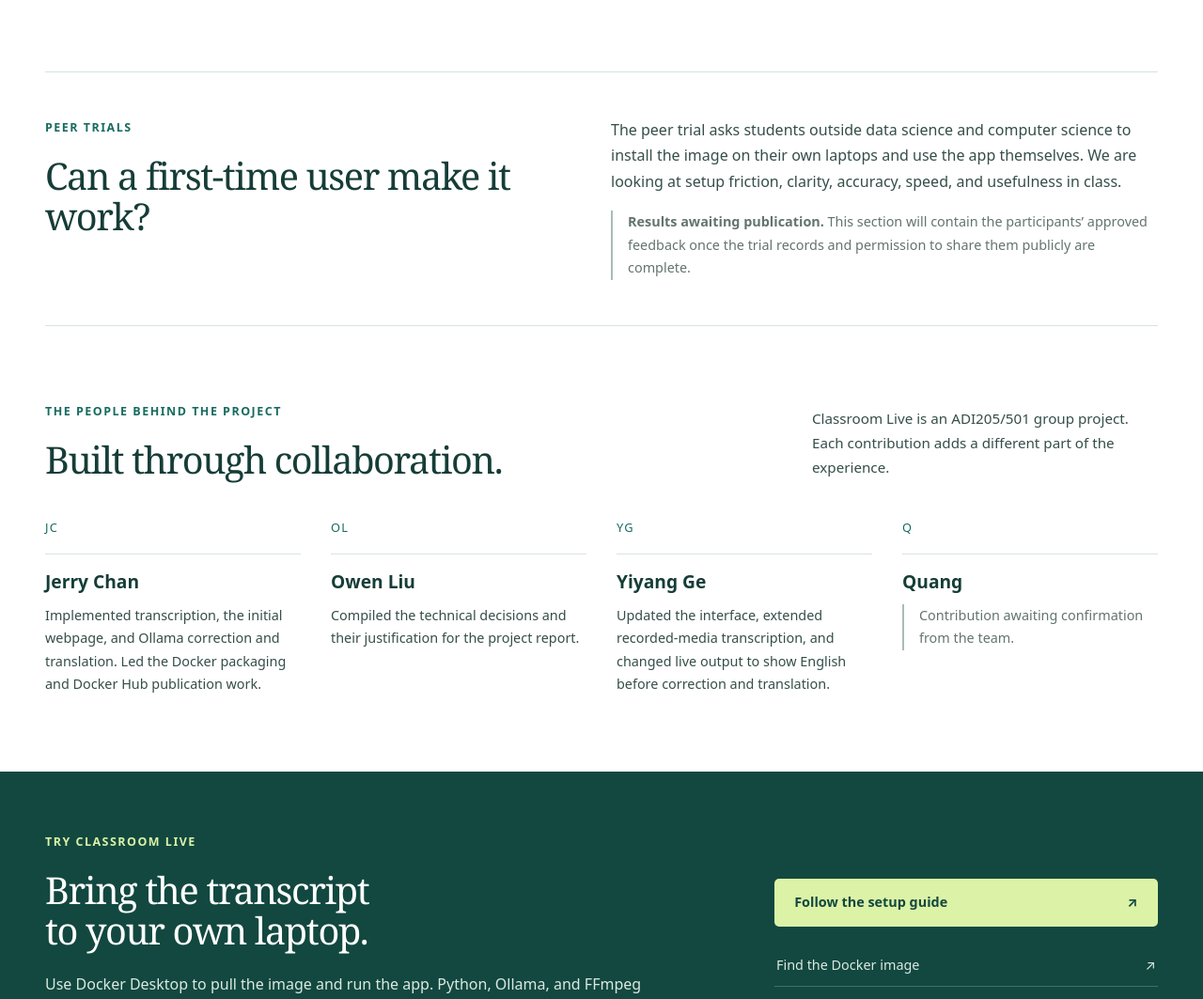
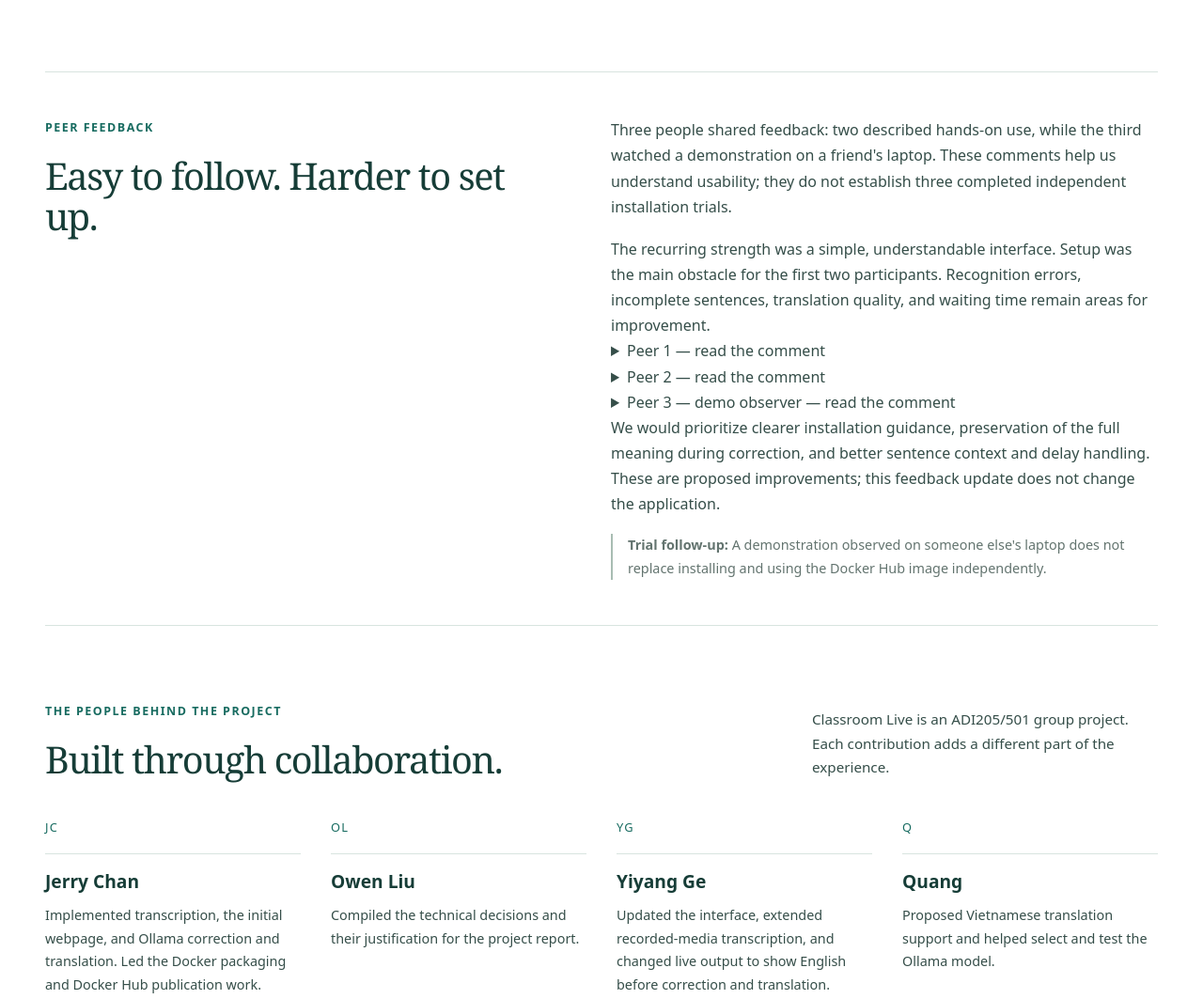
Before and after one commit to jerrychan54321-coder/live-transcription-group-project, a plain HTML site: page docs/index.html in a window 1280 px wide. Shown: the part 4920-5983 px from the top of the page at 94% size. Drawn offline with Linux system fonts and the light colour scheme.

Commit message:
Document anonymous peer feedback and team contributions

```diff
--- a/docs/index.html
+++ b/docs/index.html
@@ -90,10 +90,18 @@
       <div class="limitations"><h3>What we would improve next</h3><p>Preserve context across sentence boundaries, reduce translation delays, and evaluate accuracy in realistic classroom noise. Generated corrections can change meaning, so the interface retains the original transcription for comparison.</p><a class="text-link" href="https://github.com/jerrychan54321-coder/live-transcription-group-project/blob/main/docs/docker-validation.md">Read the validation notes <span aria-hidden="true">↗</span></a></div>
     </section>
 
-    <!-- EDITORIAL: Replace this status with consented findings from all three peer trials. Do not invent quotes. -->
+    <!-- Participant consent confirmed by Jerry on September 27, 2026. -->
     <section class="peer-section page-width" id="peer-feedback" aria-labelledby="peer-title">
-      <div><p class="eyebrow">Peer trials</p><h2 id="peer-title">Can a first-time user make it work?</h2></div>
-      <div class="prose"><p>The peer trial asks students outside data science and computer science to install the image on their own laptops and use the app themselves. We are looking at setup friction, clarity, accuracy, speed, and usefulness in class.</p><p class="pending-note"><strong>Results awaiting publication.</strong> This section will contain the participants’ approved feedback once the trial records and permission to share them publicly are complete.</p></div>
+      <div><p class="eyebrow">Peer feedback</p><h2 id="peer-title">Easy to follow. Harder to set up.</h2></div>
+      <div class="prose">
+        <p>Three people shared feedback: two described hands-on use, while the third watched a demonstration on a friend's laptop. These comments help us understand usability; they do not establish three completed independent installation trials.</p>
+        <p>The recurring strength was a simple, understandable interface. Setup was the main obstacle for the first two participants. Recognition errors, incomplete sentences, translation quality, and waiting time remain areas for improvement.</p>
+        <details><summary>Peer 1 — read the comment</summary><blockquote><p>I tested this app on my laptop. At first, the setup was difficult for me because I do not know how to use Docker, so I needed help to start the app. After the app was running, the interface was easy to understand. I could choose the microphone and see the English transcription and Chinese translation at the same time.</p><p>The transcription was useful because it helped me follow the English speaker better. However, it was not always perfect. Some words were recognized incorrectly and sometimes the sentence was cut off. The Chinese translation was mostly understandable, but sometimes it sounded unnatural or too simple. The speed was okay, but there was a small delay of a few seconds.</p><p>I think this app is helpful for ESL learners. I would use it in a real class, but I think the setup should be easier for people who are not computer science students.</p></blockquote></details>
+        <details><summary>Peer 2 — read the comment</summary><blockquote><p>I&#x27;m a music student, so I don&#x27;t have much experience with software like Docker. The setup was the hardest part, and I needed some help. Once it was running, though, everything was pretty simple. The app was easy to understand, and I could follow the live transcription without any trouble. It wasn&#x27;t perfect, but it worked well most of the time. I think it would be useful for lectures or presentations.</p></blockquote></details>
+        <details><summary>Peer 3 — demo observer — read the comment</summary><blockquote><p>My friend showed me this app on his laptop, so I didn&#x27;t have to install it myself. The idea is interesting, but I noticed quite a few issues while watching the demo. The transcription was sometimes delayed, and a few words were recognized incorrectly. The translation also wasn&#x27;t always accurate, especially with longer sentences. I think the interface is simple and easy to understand, but the app still needs some improvements before I would use it regularly. Overall, it has potential, but I think it needs to be more stable and accurate.</p></blockquote></details>
+        <p>We would prioritize clearer installation guidance, preservation of the full meaning during correction, and better sentence context and delay handling. These are proposed improvements; this feedback update does not change the application.</p>
+        <p class="pending-note"><strong>Trial follow-up:</strong> A demonstration observed on someone else's laptop does not replace installing and using the Docker Hub image independently.</p>
+      </div>
     </section>
 
     <section class="article-section page-width" id="team" aria-labelledby="team-title">
@@ -102,8 +110,7 @@
         <article><span class="team-initials" aria-hidden="true">JC</span><h3>Jerry Chan</h3><p>Implemented transcription, the initial webpage, and Ollama correction and translation. Led the Docker packaging and Docker Hub publication work.</p></article>
         <article><span class="team-initials" aria-hidden="true">OL</span><h3>Owen Liu</h3><p>Compiled the technical decisions and their justification for the project report.</p></article>
         <article><span class="team-initials" aria-hidden="true">YG</span><h3>Yiyang Ge</h3><p>Updated the interface, extended recorded-media transcription, and changed live output to show English before correction and translation.</p></article>
-        <!-- EDITORIAL: Replace with Quang's confirmed contribution before publication. -->
-        <article><span class="team-initials" aria-hidden="true">Q</span><h3>Quang</h3><p class="pending-note">Contribution awaiting confirmation from the team.</p></article>
+        <article><span class="team-initials" aria-hidden="true">Q</span><h3>Quang</h3><p>Proposed Vietnamese translation support and helped select and test the Ollama model.</p></article>
       </div>
     </section>
 
```
Also changed, not shown: 7 other files.
